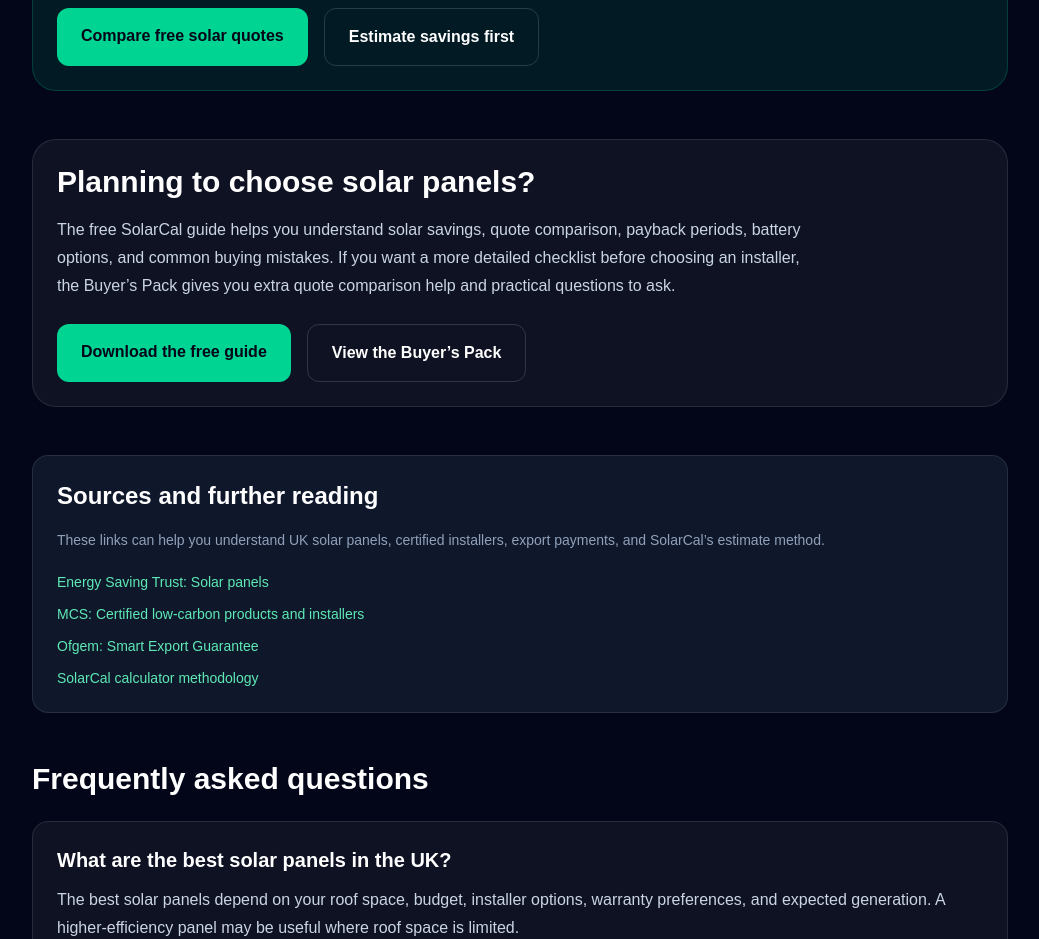
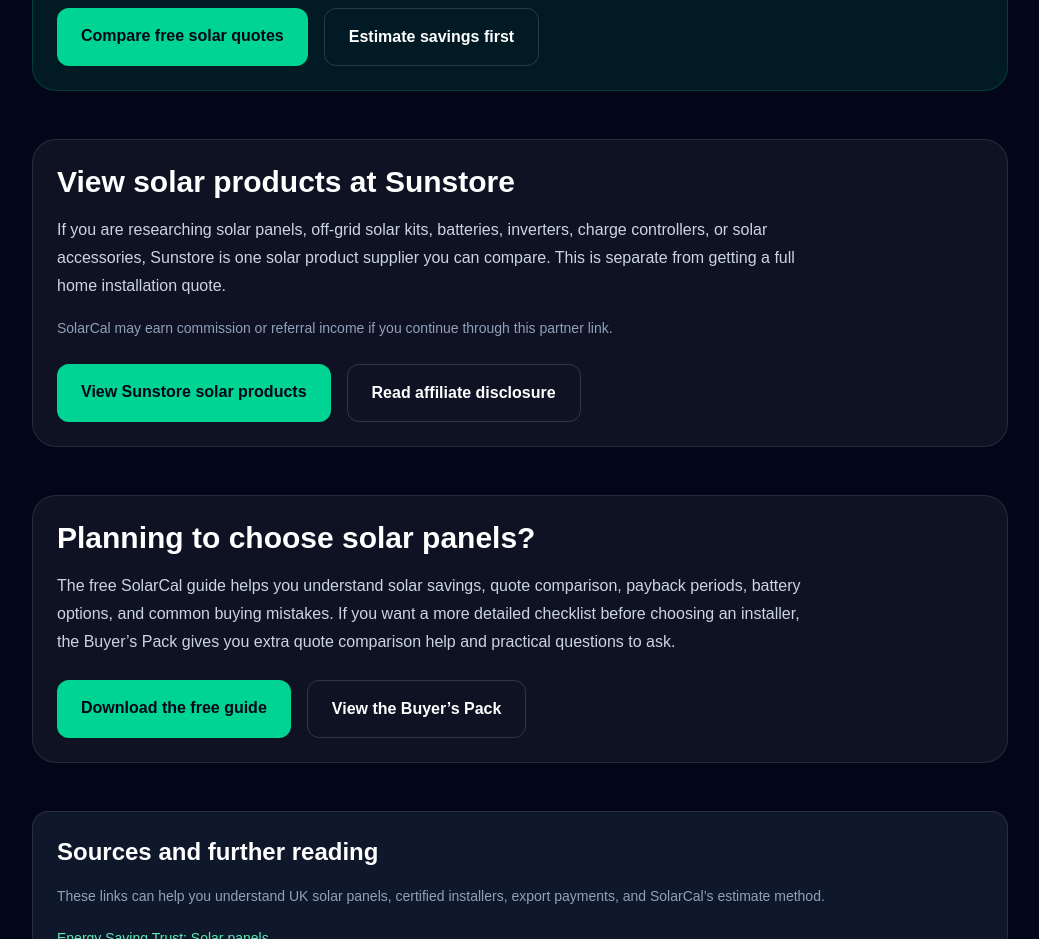
Before and after one commit to 786infinite/solar-savings-calculator-uk, a Next.js app: page /best-solar-panels-uk in a window 1280 px wide. Shown: the part 2620-3559 px from the top of the page, without its empty margins (120-1159 px from the left). Built offline with nearby package versions, Linux system fonts and the light colour scheme.

Commit message:
Add Sunstore to solar panel guide

```diff
--- a/app/best-solar-panels-uk/page.tsx
+++ b/app/best-solar-panels-uk/page.tsx
@@ -4,9 +4,9 @@
 
 export const metadata: Metadata = {
   title: "Best Solar Panels UK | SolarCal",
-  description: "Compare solar panel types, efficiency, warranties, installation quality, roof suitability, batteries, EV charging, and how to choose solar panels.",
+  description:
+    "Compare solar panel types, efficiency, warranties, installation quality, roof suitability, batteries, EV charging, and how to choose solar panels.",
 };
-
 
 const panelTypes = [
   {
@@ -73,7 +73,11 @@
       <main className="min-h-screen bg-slate-950 text-white">
         <article className="mx-auto max-w-5xl px-6 py-16">
           <FaqSchema faqs={faqs} />
-          <a href="/" className="text-sm font-medium text-emerald-300 hover:text-emerald-200">
+
+          <a
+            href="/"
+            className="text-sm font-medium text-emerald-300 hover:text-emerald-200"
+          >
             ← Back to homepage
           </a>
 
@@ -175,9 +179,7 @@
             </div>
 
             <div className="rounded-3xl border border-white/10 bg-white/5 p-6">
-              <h2 className="text-2xl font-bold">
-                Warranty and performance
-              </h2>
+              <h2 className="text-2xl font-bold">Warranty and performance</h2>
 
               <p className="mt-4 leading-7 text-slate-300">
                 Solar panels usually come with product and performance warranty
@@ -244,9 +246,7 @@
           </section>
 
           <section className="mt-12 rounded-3xl border border-emerald-400/20 bg-emerald-400/10 p-6">
-            <h2 className="text-3xl font-bold">
-              Compare solar panel quotes
-            </h2>
+            <h2 className="text-3xl font-bold">Compare solar panel quotes</h2>
 
             <p className="mt-4 max-w-3xl leading-7 text-slate-300">
               A proper solar quote should include panel choice, inverter,
@@ -271,6 +271,39 @@
             </div>
           </section>
 
+          <section className="mt-12 rounded-3xl border border-white/10 bg-white/5 p-6">
+            <h2 className="text-3xl font-bold">
+              View solar products at Sunstore
+            </h2>
+
+            <p className="mt-4 max-w-3xl leading-7 text-slate-300">
+              If you are researching solar panels, off-grid solar kits,
+              batteries, inverters, charge controllers, or solar accessories,
+              Sunstore is one solar product supplier you can compare. This is
+              separate from getting a full home installation quote.
+            </p>
+
+            <p className="mt-4 text-sm leading-6 text-slate-400">
+              SolarCal may earn commission or referral income if you continue
+              through this partner link.
+            </p>
+
+            <div className="mt-6 flex flex-col gap-4 sm:flex-row">
+              <a
+                href="/go/sunstore"
+                className="rounded-xl bg-emerald-400 px-6 py-4 text-center font-semibold text-slate-950 hover:bg-emerald-300"
+              >
+                View Sunstore solar products
+              </a>
+
+              <a
+                href="/affiliate-disclosure"
+                className="rounded-xl border border-white/15 px-6 py-4 text-center font-semibold text-white hover:bg-white/10"
+              >
+                Read affiliate disclosure
+              </a>
+            </div>
+          </section>
 
           <section className="mt-12 rounded-3xl border border-white/10 bg-white/5 p-6">
             <h2 className="text-3xl font-bold">
@@ -278,11 +311,11 @@
             </h2>
 
             <p className="mt-4 max-w-3xl leading-7 text-slate-300">
-              The free SolarCal guide helps you understand solar savings,
-              quote comparison, payback periods, battery options, and common
-              buying mistakes. If you want a more detailed checklist before
-              choosing an installer, the Buyer’s Pack gives you extra quote
-              comparison help and practical questions to ask.
+              The free SolarCal guide helps you understand solar savings, quote
+              comparison, payback periods, battery options, and common buying
+              mistakes. If you want a more detailed checklist before choosing an
+              installer, the Buyer’s Pack gives you extra quote comparison help
+              and practical questions to ask.
             </p>
 
             <div className="mt-6 flex flex-col gap-4 sm:flex-row">
@@ -352,7 +385,7 @@
             </ul>
           </section>
 
-<section className="mt-12">
+          <section className="mt-12">
             <h2 className="text-3xl font-bold">Frequently asked questions</h2>
 
             <div className="mt-6 space-y-4">
```
